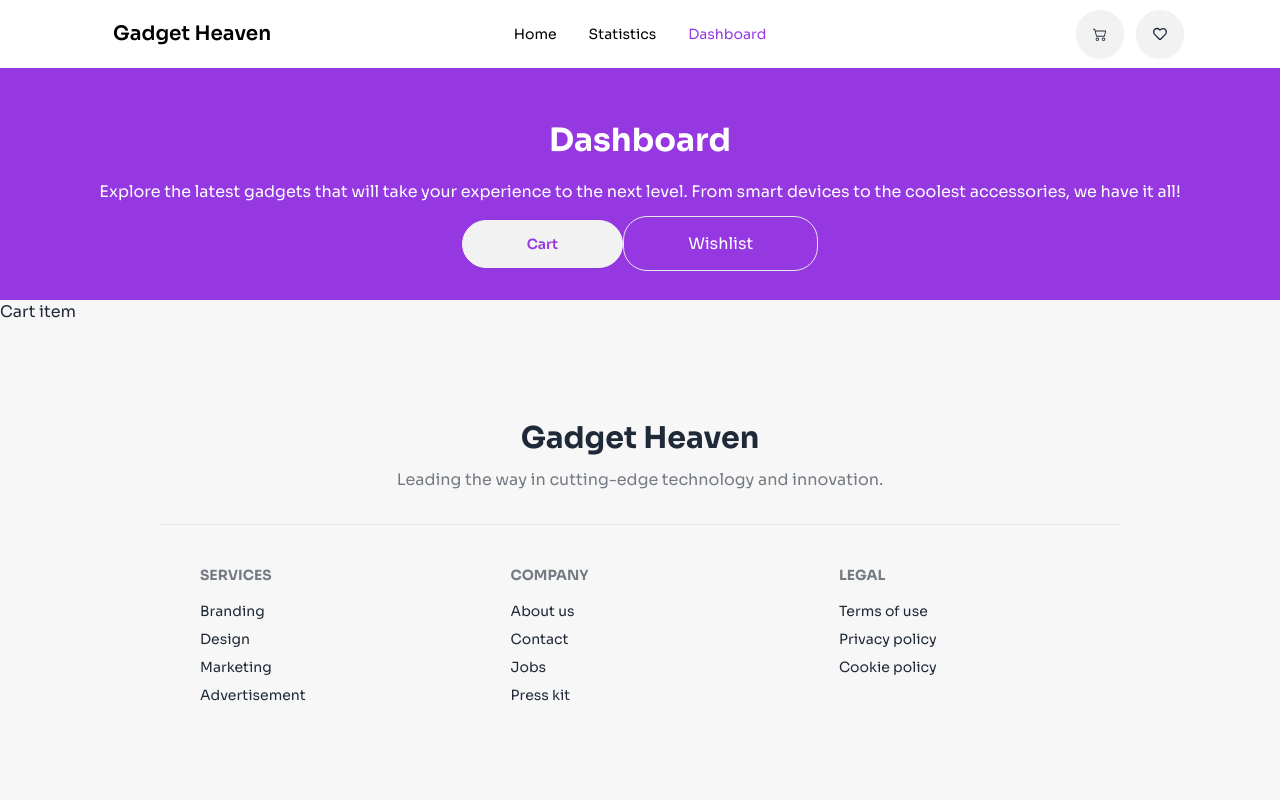
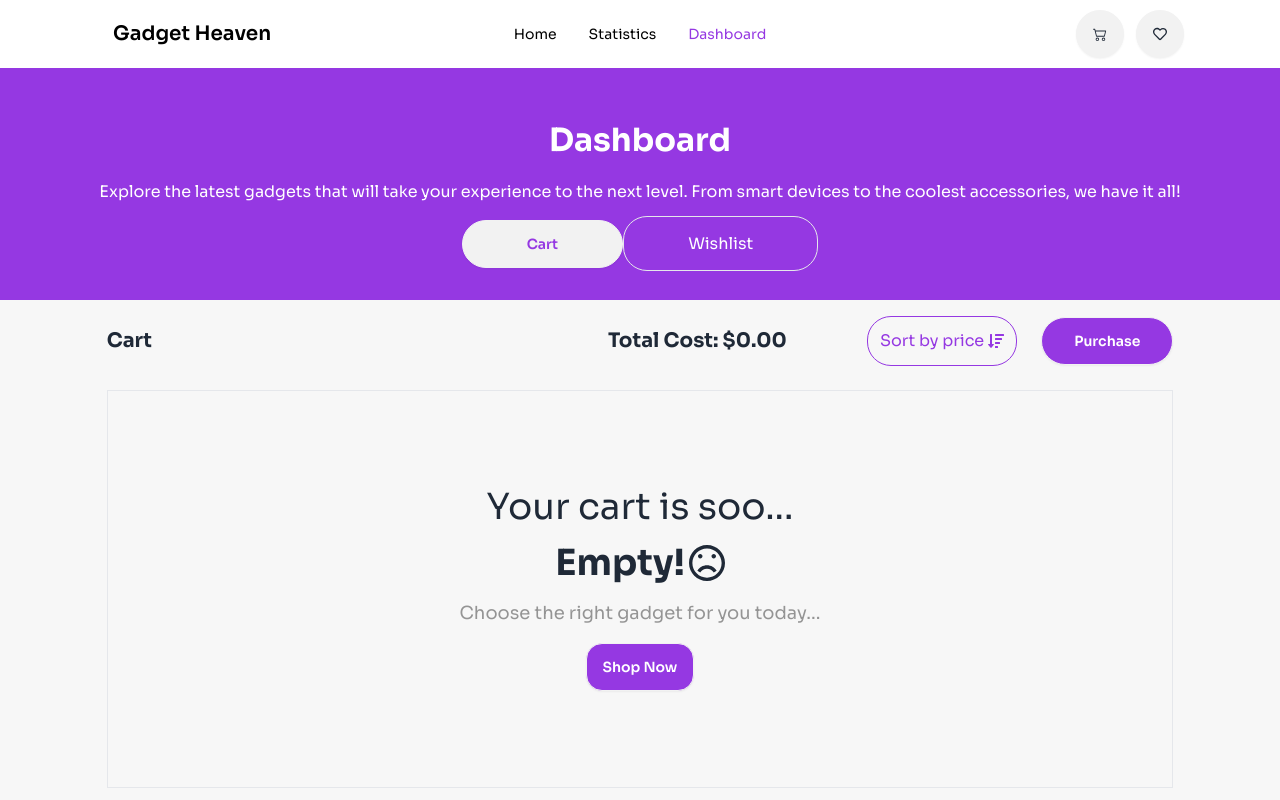
Before and after one commit to Rza-O/gadget-heaven-react-router-assignment, a React (Vite) app: page /dashboard in a window 1280 px wide. Shown: the top 800 px of the page. Built offline with nearby package versions, Linux system fonts and the light colour scheme.

Commit message:
styled cart section with dynamic value of the total cost

```diff
--- a/src/Components/Cart.jsx
+++ b/src/Components/Cart.jsx
@@ -1,22 +1,35 @@
 import React from 'react';
 import useCartWishList from '../Utility';
+import CartCard from './CartCard';
+import { FaSortAmountDown } from "react-icons/fa";
+import { useNavigate } from 'react-router-dom';
+import { ImSad } from "react-icons/im";
 
 const Cart = () => {
-    const {cart, removeCartItem} = useCartWishList()
-
+    const { cart, removeCartItem } = useCartWishList()
+    const totalCost = cart.reduce((sum, item) => sum + item.price, 0);
+    const navigate = useNavigate();
+    // console.log(cart);
     return (
-        <div>
-            <h2>Cart item</h2>
-            <ul>
+        <div >
+            <div className='w-10/12 mx-auto justify-between flex items-center mt-4'>
+                <h2 className='text-xl font-bold'>Cart</h2>
+                <div className='flex items-center space-x-6'>
+                    <h1 className='mr-14 text-xl font-bold'>Total Cost: ${totalCost.toFixed(2)}</h1>
+                    <div className='flex items-center border border-primary text-primary p-3 rounded-3xl gap-1 cursor-pointer hover:bg-gray-200'>Sort by price <FaSortAmountDown /></div>
+                    <div className='border px-8 rounded-3xl bg-primary text-white btn'>Purchase</div>
+                </div>
+            </div>
+            <div className='mt-6'>
                 {
-                    cart.map(item=> (
-                        <li key={item.product_id}>
-                            <p>{item.product_title}</p>
-                            <button onClick={()=> removeCartItem(item.product_id)}>remove</button>
-                        </li>
-                    ))
-                }
-            </ul>
+                    cart.length > 0 ? (cart.map(item => <CartCard removeCartItem={removeCartItem} item={item}></CartCard>))
+                        : (<div className='w-10/12 p-24 mx-auto border text-center space-y-4'>
+                            <h1 className='text-4xl'>Your cart is soo... <span className='font-bold flex items-center justify-center mt-4'>Empty!<ImSad className='ml-1' /></span></h1>
+                            <p className='text-lg text-black/40'>Choose the right gadget for you today...</p>
+                            <button onClick={()=> navigate('/')} className='btn bg-primary text-white rounded-2xl'>Shop Now</button>
+                        </div>
+                        )}
+            </div>
         </div>
     );
 };
--- /dev/null
+++ b/src/Components/CartCard.jsx
@@ -0,0 +1,21 @@
+import React from 'react';
+import { IoIosCloseCircleOutline } from "react-icons/io";
+import useCartWishList from '../Utility';
+
+const CartCard = ({ item, removeCartItem }) => {
+    // const { removeCartItem } = useCartWishList();
+    // console.log(item.item.product_title);
+    return (
+        <div className='w-10/12 mx-auto border rounded-2xl p-8 flex justify-between items-center bg-white mb-6'>
+            <img className='w-52 h-32 object-contain rounded-2xl border-primary border' src={item.product_image} alt="" />
+            <div className='w-[900px] p-4 ml-6 space-y-4'>
+                <h1 className='text-2xl font-semibold'>{item.product_title}</h1>
+                <p className='text-black/50'>{item.description}</p>
+                <p>${item.price}</p>
+            </div>
+            <IoIosCloseCircleOutline cursor='pointer' onClick={() => removeCartItem(item.product_id)} className='text-red-500 text-3xl'/>
+        </div>
+    );
+};
+
+export default CartCard;
--- a/src/Components/Navbar.jsx
+++ b/src/Components/Navbar.jsx
@@ -1,10 +1,11 @@
 import React from 'react';
-import { Link, NavLink, useLocation } from 'react-router-dom';
+import { Link, Navigate, NavLink, useLocation, useNavigate } from 'react-router-dom';
 import { BsCart2 } from "react-icons/bs";
 import { FaRegHeart } from 'react-icons/fa';
 
 const Navbar = () => {
     const location = useLocation();
+    const navigate = useNavigate();
     const isHomePage = location.pathname === '/' || location.pathname.startsWith('/category');
     const isStats = location.pathname === '/details';
     const isDashboard = location.pathname === '/dashboard' || location.pathname.startsWith('/dashboard')
@@ -46,8 +47,8 @@ const Navbar = () => {
                     </ul>
                 </div>
                 <div className="navbar-end space-x-3">
-                    <a className="btn rounded-full"><BsCart2 /></a>
-                    <a className="btn rounded-full"><FaRegHeart /></a>
+                    <a onClick={()=> navigate('/dashboard')} className="btn rounded-full"><BsCart2 /></a>
+                    <a onClick={() => navigate('/dashboard/wishlist')} className="btn rounded-full"><FaRegHeart /></a>
                 </div>
             </div>
 
--- a/src/Components/Wishlist.jsx
+++ b/src/Components/Wishlist.jsx
@@ -6,7 +6,7 @@ const Wishlist = () => {
     console.log(wishlist);
     return (
         <div>
-            <h2>Cart item</h2>
+            <h2>wishlist item</h2>
             <ul>
                 {
                     wishlist.map(item => (
--- a/src/Pages/Home.jsx
+++ b/src/Pages/Home.jsx
@@ -1,10 +1,13 @@
-import React from 'react';
+import React, { useEffect } from 'react';
 import BannerHome from '../Components/BannerHome';
 import { Outlet, useLoaderData } from 'react-router-dom';
 import Categories from '../Components/Categories';
 
 const Home = () => {
     const categories = useLoaderData();
+    useEffect(() => {
+        window.scrollTo(0, 0)
+    }, []);
     return (
         <div>
             <BannerHome></BannerHome>
```
